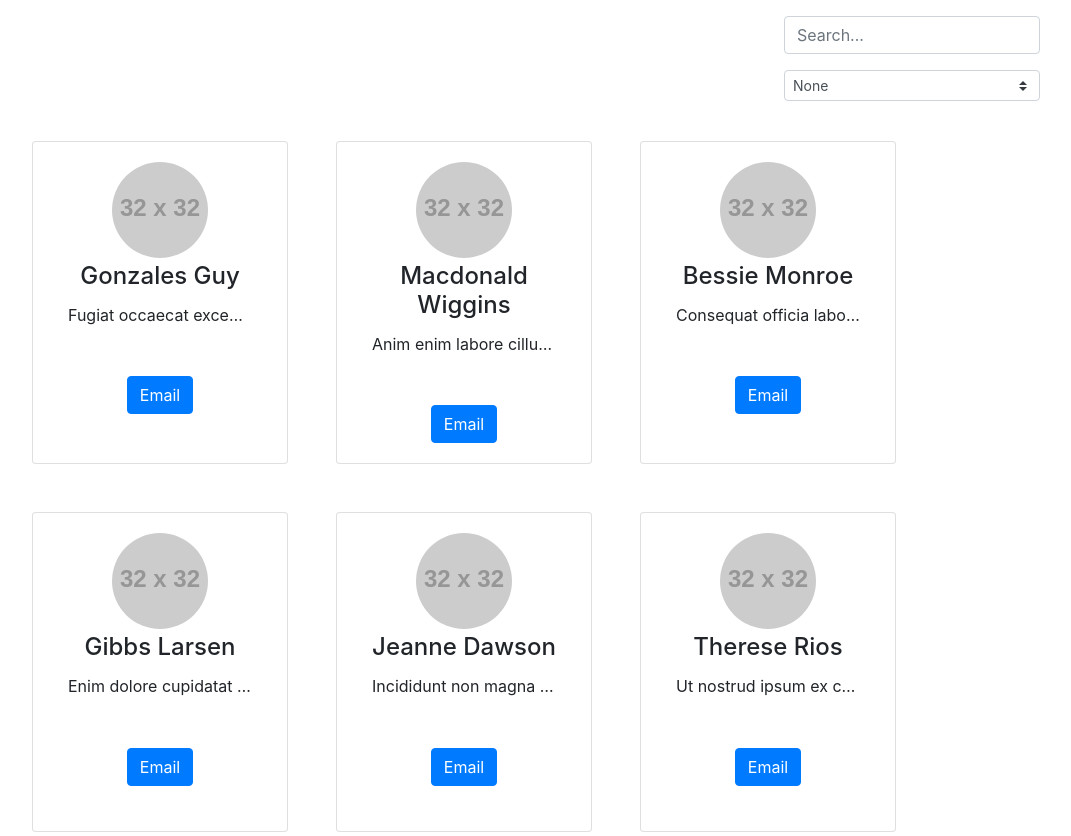
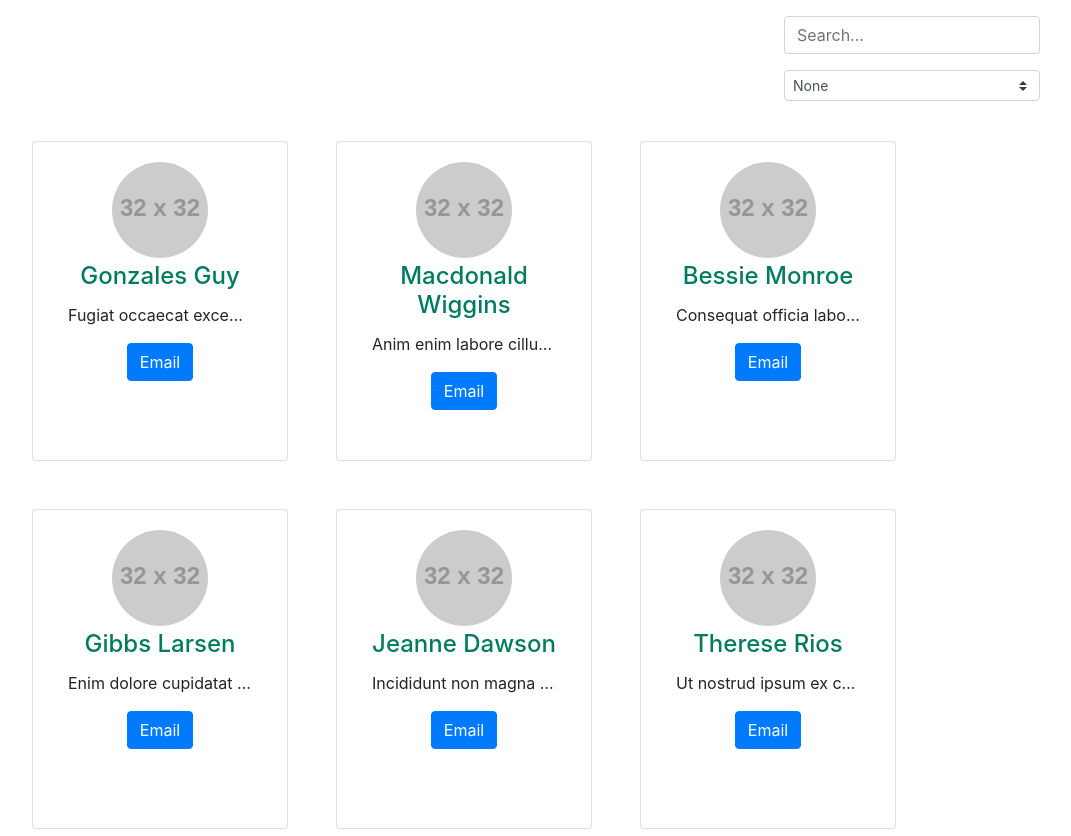
Before and after one commit to elenaBitlan/angular-ionic-internship, a website: page task3/index.html in a window 1280 px wide. Shown: the top 836 px of the page, without its empty margins (176-1247 px from the left). Drawn offline with nearby package versions, Linux system fonts and the light colour scheme; placeholder pictures from the web are drawn by us.

Commit message:
task 3,v2

```diff
--- a/task3/assets/main.js
+++ b/task3/assets/main.js
@@ -1,103 +1,89 @@
+fetch('./assets/users.json')
+  .then((res) => res.json())
+  .then((profile) => {
+    const trueProfiles = profile.filter((obj) => obj.isActive);
 
-fetch ('./assets/users.json')
-.then((res)=>res.json())
-.then((profile)=>{
-const trueProfiles = profile.filter((obj)=>{return obj.isActive===true })
+    const buildCards = (arr) => {
 
-checkGender=()=>{
+      const parent = document.getElementById('cards');
+      const row = document.createElement('div');
+      row.classList.add('row', 'justify-content-center');
+      row.setAttribute('id', 'row');
+      parent.appendChild(row);
 
-    let gender = document.getElementById("choseGender").value;
-    let row= document.getElementById("row");
-    row.parentNode.removeChild(row);
-    let sortedByGender
-    if(gender !=0){
+      arr.forEach((obj) => {
 
+        const card = document.createElement('div');
+        card.classList.add('card', 'text-center', 'bg-white', 'w-20', 'col-md-auto', 'm-4');
+        card.setAttribute('id', obj.id);
+        card.classList.add(obj.gender);
+        row.appendChild(card);
 
-    sortedByGender = trueProfiles.filter((obj)=>{return obj.gender===gender})
-   }
-   else{
+        const image = document.createElement('img');
+        image.src = (obj.picture);
+        image.classList.add('rounded-circle', 'card-image-top');
+        card.appendChild(image);
 
+        const cardbody = document.createElement('div');
+        cardbody.classList.add('card-body');
+        card.appendChild(cardbody);
+
+        const cardtitle = document.createElement('h4');
+        cardtitle.classList.add('card-title', 'text-color', 'pt-1');
+        cardtitle.innerHTML = (obj.fullName);
+
+        const cardtext = document.createElement('p');
+        cardtext.classList.add('card-text', 'cut-text');
+        cardtext.innerHTML = obj.about;
+
+        const button = document.createElement('button');
+        button.classList.add('btn', 'btn-primary');
+        button.setAttribute('href', obj.email);
+        button.onclick = (href) => { window.open(href); };
+        button.onclick = window.open;
+        button.innerHTML = 'Email';
+
+        cardbody.appendChild(image);
+        cardbody.appendChild(cardtitle);
+        cardbody.appendChild(cardtext);
+        cardbody.appendChild(button);
+      });
+    };
+
+    buildCards(trueProfiles);
+
+    checkGender = () => {
+      const gender = document.getElementById('choseGender').value;
+      const row = document.getElementById('row');
+      row.parentNode.removeChild(row);
+      let sortedByGender;
+      if (gender != 0) { sortedByGender = trueProfiles.filter((obj) => obj.gender === gender); } else {
         sortedByGender = trueProfiles;
-   }
-   buildCards(sortedByGender);
-   searchName();
-}
+      }
 
+      buildCards(sortedByGender);
+      return sortedByGender;
 
-buildCards=(array)=>{
+    };
 
-let arr = array;
+    const sortedByGenderArray = checkGender();
 
-const parent = document.getElementById("cards");
-let row = document.createElement("div")
-row.classList.add("row","justify-content-center")
-row.setAttribute("id","row")
-parent.appendChild(row);
-arr.forEach((obj) => {
+    searchName = () => {
 
+      const input = document.getElementById('searchbar').value.toLowerCase();
+      const row = document.getElementById('row');
+      row.parentNode.removeChild(row);
 
-let card = document.createElement("div")
-card.classList.add("card", "text-center", "bg-white", "w-20" ,"col-md-auto" ,"m-4", )
-card.setAttribute("id","obj.id")
-card.classList.add(obj.gender)
-row.appendChild(card);
+      let sortedByInput;
+      if (input) {
 
-let image = document.createElement("img")
-image.src = (obj.picture)
-image.classList.add("rounded-circle","card-image-top")
-card.appendChild(image)
+        sortedByInput = sortedByGenderArray.filter((obj) => obj.fullName.toLowerCase().includes(input));
+      }
+      else {
 
+        sortedByInput = sortedByGender;
 
-let cardbody = document.createElement("div")
-cardbody.classList.add("card-body")
-card.appendChild(cardbody);
-
-
-
-let cardtitle = document.createElement("h4")
-cardtitle.classList.add("card-title", "text-color", "pt-1")
-cardtitle.innerHTML = (obj.fullName)
-
-let cardtext = document.createElement("p");
-cardtext.classList.add("card-text","cut-text")
-cardtext.innerHTML = (obj.about)
-
-
-let button = document.createElement("button")
-button.classList.add("btn", "btn-primary")
-button.setAttribute("href","obj.email")
-button.onclick=(href)=>{window.open("href");}
-button.innerHTML = "Email"
-
-
-cardbody.appendChild(image)
-cardbody.appendChild(cardtitle)
-cardbody.appendChild(cardtext)
-cardbody.appendChild(button)
-})
-}
-buildCards(trueProfiles);
-
-
-searchName=()=>{
-
-    let input = document.getElementById("searchbar").value
-    input = input.toLowerCase();
-    let card = document.getElementsByClassName('card');
-    let name = document.getElementsByClassName("card-title")
-
-
-    for (i = 0; i < card.length; i++) {
-        if(input.length===0){
-            card[i].style.display = "block";
-        }
-        else if (name[i].innerHTML.toLowerCase().includes(input)  ) {
-
-            card[i].style.display = "block";
-        }
-        else {
-            card[i].style.display="none";
-        }
-    }
-}
-})
+      }
+      buildCards(sortedByInput);
+    };
+  });
--- a/task3/styles/main.css
+++ b/task3/styles/main.css
@@ -2,7 +2,7 @@
     text-overflow: ellipsis;
     overflow: hidden;
 
-    height: 3.6em !important;
+
     white-space: nowrap;
   }
 
@@ -19,3 +19,7 @@ form{
   position: relative;
   left: 75vw;
 }
+
+.text-color{
+  color: #027C61 !important;
+}
--- /dev/null
+++ b/tslint.json
@@ -0,0 +1,3 @@
+{
+    "extends": "@fusionworks/es-lint"
+  }
```
Also changed, not shown: package.json (added, +28 -0 lines), task3/index.html (+20 -9 lines), task3/assets/.eslintrc.js (added).
